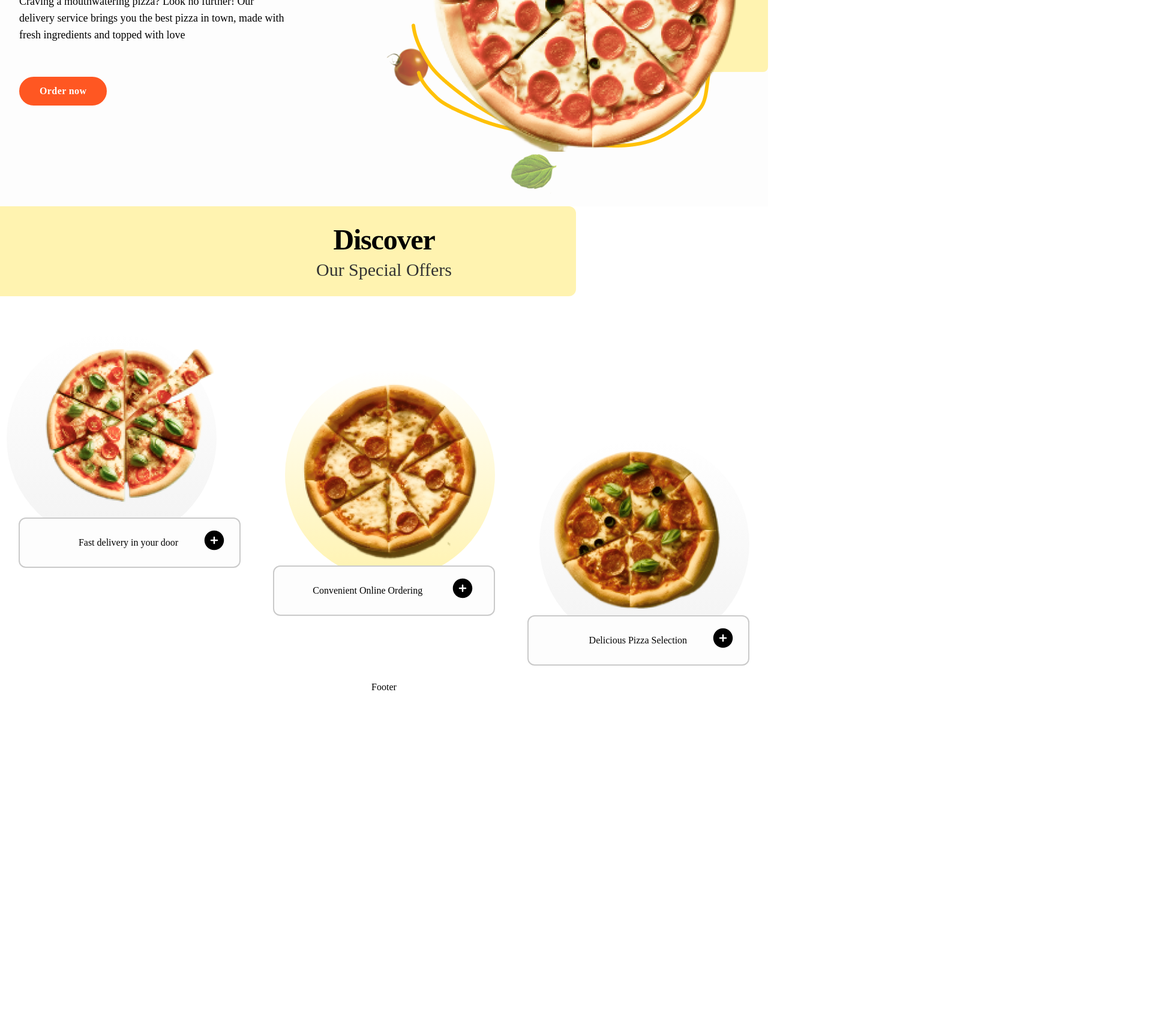
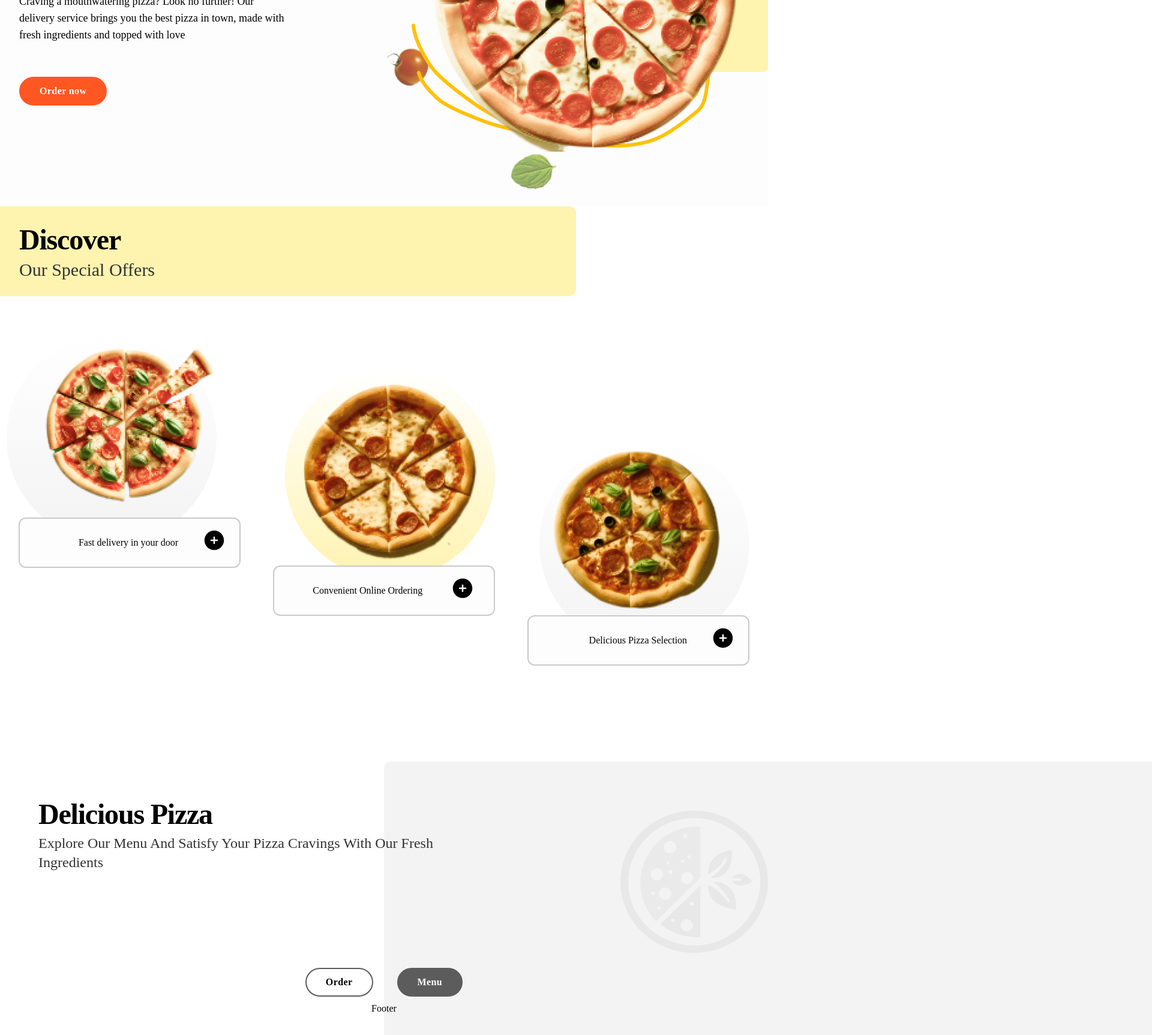
Before and after one commit to gregsypek/pizzarella, a React (Vite) app: page / in a window 1280 px wide. Shown: the part 456-2182 px from the top of the page at 60% size, 1920 px wide, since content can reach past the window. Before the commit the page ends 1614 px from the top, so only its background shows below. Built offline with nearby package versions, Linux system fonts and the light colour scheme; a web font is replaced by a local one.

Commit message:
styling section cta

```diff
--- a/src/ui/Home.jsx
+++ b/src/ui/Home.jsx
@@ -4,14 +4,14 @@ import pizza1 from "../images/feat_pizza1.png";
 import pizza2 from "../images/feat_pizza2.png";
 import pizza3 from "../images/feat_pizza3.png";
 
-// import pizzaBg from "../images/feat-bg.svg";
+import pizzaBg from "../images/cta-bg.svg";
 
 function Home() {
   return (
     <>
       <section
         id="hero"
-        className=" mx-auto h-screen max-w-[1440px] p-6 pt-36  sm:pt-48 lg:px-8 lg:pt-60"
+        className="mx-auto h-screen max-w-[1440px] p-6 pt-36  sm:pt-48 lg:px-8 lg:pt-60"
       >
         <div className="absolute bottom-56 right-0 top-0 w-1/4 rounded-b-lg bg-accent100" />
         <div
@@ -47,9 +47,10 @@ function Home() {
         className=" absolute left-0 -z-[600] hidden h-full w-full overflow-visible bg-cover bg-center bg-no-repeat  xl:block"
         style={{ backgroundImage: `url(${pizzaBg})` }}
       /> */}
-      <div className="absolute left-0 -z-50 h-[150px] w-3/4  rounded-br-xl rounded-tr-xl bg-accent100" />
-      <section id="feature" className=" mx-auto max-w-[1440px]  p-6">
-        <div className="relative top-0 h-full p-2 text-left sm:text-center">
+      {/* background bar */}
+      <div className="absolute left-0 -z-50 h-[150px] w-3/4 rounded-br-xl rounded-tr-xl bg-accent100" />
+      <section id="feature" className=" mx-auto max-w-[1440px] p-6 lg:pb-40">
+        <div className="relative top-0 h-full p-2 text-left">
           <h1 className="text-5xl font-bold tracking-tight text-black sm:text-5xl ">
             Discover
           </h1>
@@ -69,9 +70,9 @@ function Home() {
               <img
                 src={pizza1}
                 alt="pizza with basil "
-                className="relative -z-10"
+                className="relative -z-10 h-[70%] w-auto md:h-full "
               />
-              <div className="-left-50 absolute right-0  -z-20 mt-40 flex h-[200px] w-screen items-center justify-center rounded-xl border-2 border-bg300 bg-bg100 p-2 sm:static sm:mt-0 sm:h-auto sm:w-full">
+              <div className="-left-50 absolute right-0  -z-20 mt-40 flex h-[200px] w-screen items-center justify-center rounded-xl border-0  border-bg300 bg-bg200 p-2 sm:static sm:mt-0 sm:h-auto sm:w-full md:border-2 lg:bg-bg100">
                 <figcaption className="w-screen -translate-x-8 translate-y-20 p-2 text-right text-base font-medium sm:static sm:w-full sm:translate-y-0 ">
                   Fast delivery in your door
                 </figcaption>
@@ -101,7 +102,7 @@ function Home() {
             </figure>
           </div>
           {/* pizza2 */}
-          <div className="  flex w-[30%] min-w-[350px] flex-col xl:mt-[5rem]">
+          <div className="  flex w-[30%] min-w-[350px] flex-col md:mt-[5rem]">
             <figure className="relative flex   flex-col items-center justify-center ">
               {/* pizza gradient */}
               <div
@@ -111,9 +112,9 @@ function Home() {
               <img
                 src={pizza2}
                 alt="pizza with cheese "
-                className="relative -z-10 "
+                className="relative -z-10 h-[70%] w-auto md:h-full"
               />
-              <div className="-left-50 absolute left-0  -z-20 mt-40 flex h-[200px] w-screen items-center justify-center rounded-xl border-2 border-bg300 bg-bg100 p-2 sm:static sm:mt-0 sm:h-auto sm:w-full ">
+              <div className="-left-50 absolute left-0  -z-20 mt-40 flex h-[200px] w-screen items-center justify-center rounded-xl border-0  border-bg300 bg-bg200 p-2 sm:static sm:mt-0 sm:h-auto sm:w-full md:border-2 lg:bg-bg100 ">
                 <figcaption className="w-screen translate-x-12  translate-y-20   p-2 ps-2 text-left text-base font-medium  sm:static sm:w-full sm:translate-y-0 ">
                   Convenient Online Ordering
                 </figcaption>
@@ -143,7 +144,7 @@ function Home() {
             </figure>
           </div>
           {/* pizza3 */}
-          <div className="  flex w-[30%] min-w-[350px] flex-col  xl:mt-[11rem]">
+          <div className="  myCustom:mt-[11rem] flex w-[30%] min-w-[350px]  flex-col">
             <figure className="relative flex h-full w-full flex-col items-center justify-center ">
               {/* pizza gradient */}
               <div
@@ -153,9 +154,9 @@ function Home() {
               <img
                 src={pizza3}
                 alt="pizza with salami "
-                className="relative -z-10"
+                className="relative -z-10 h-[70%] w-auto md:h-full"
               />
-              <div className="-left-50 absolute right-0  -z-20 mt-40 flex h-[200px] w-screen items-center justify-center rounded-xl border-2 border-bg300 bg-bg100  p-2 sm:static sm:mt-0 sm:h-auto sm:w-full ">
+              <div className="-left-50 absolute right-0  -z-20 mt-40 flex h-[200px] w-screen items-center justify-center rounded-xl border-0  border-bg300 bg-bg200 p-2 sm:static sm:mt-0 sm:h-auto sm:w-full md:border-2 lg:bg-bg100">
                 <figcaption className="w-screen -translate-x-8 translate-y-20 p-2 text-right text-base font-medium sm:static sm:w-full sm:translate-y-0 ">
                   Delicious Pizza Selection
                 </figcaption>
@@ -186,6 +187,28 @@ function Home() {
           </div>
         </div>
       </section>
+      <div className=" absolute left-0 -z-50 mt-32 h-[500px] w-full overflow-visible  rounded-bl-xl rounded-tl-xl bg-bg200 sm:mt-16 md:left-2/4  md:mt-10 xl:mt-0 " />
+      <section
+        id="cta"
+        className=" mx-auto mt-32 h-[400px] max-w-[1440px] bg-right bg-no-repeat p-6 sm:mt-16 md:mt-10 xl:mt-0"
+        style={{
+          backgroundImage: `url(${pizzaBg})`,
+        }}
+      >
+        <div className="  h-full w-full rounded-xl  p-10 text-left ">
+          <h1 className="text-5xl font-bold tracking-tight text-black sm:text-5xl ">
+            Delicious Pizza
+          </h1>
+          <p className="mt-2 w-3/5 text-lg font-bold capitalize leading-8 text-text200 md:w-2/3 md:text-2xl md:font-normal">
+            Explore our menu and satisfy your pizza cravings with our fresh
+            ingredients
+          </p>
+          <div className="mt-20 flex justify-center space-x-10 md:mt-40">
+            <Button type="empty">Order</Button>
+            <Button type="gray">Menu</Button>
+          </div>
+        </div>
+      </section>
     </>
   );
 }
--- a/tailwind.config.js
+++ b/tailwind.config.js
@@ -23,6 +23,9 @@ export default {
       height: {
         screen: "100dvh",
       },
+      screens: {
+        myCustom: "1192px",
+      },
     },
   },
   plugins: [],
```
Also changed, not shown: src/images/cta-bg.svg (added).
